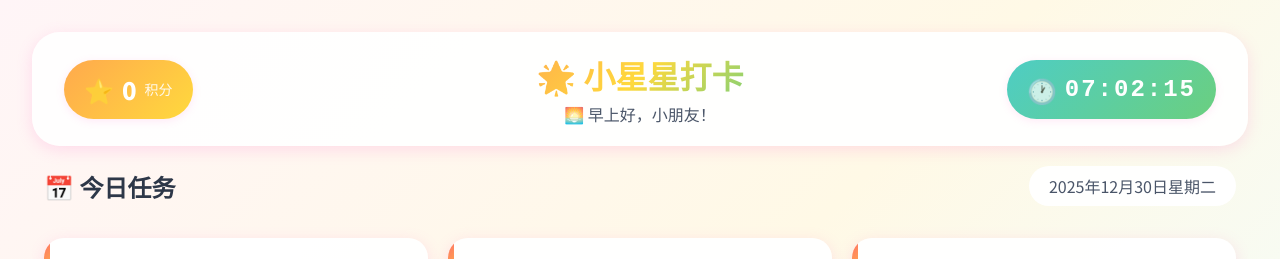
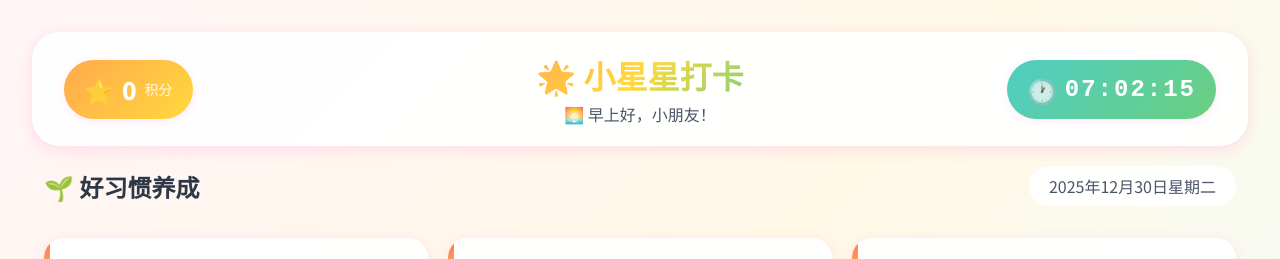
Before and after one commit to Huangdisen/kids-checkin-app, a plain HTML site: page index.html in a window 1280 px wide. Shown: the top 259 px of the page. Drawn offline with nearby package versions, Linux system fonts and the light colour scheme; no server answers.

Commit message:
📝 Copy: Change section title from '今日任务' to '好习惯养成'

```diff
--- a/index.html
+++ b/index.html
@@ -44,7 +44,7 @@
             <!-- 首页 - 任务列表 -->
             <section class="page active" id="homePage">
                 <div class="page-header">
-                    <h2 class="section-title">📅 今日任务</h2>
+                    <h2 class="section-title">🌱 好习惯养成</h2>
                     <div class="date-display" id="currentDate"></div>
                 </div>
 
```
